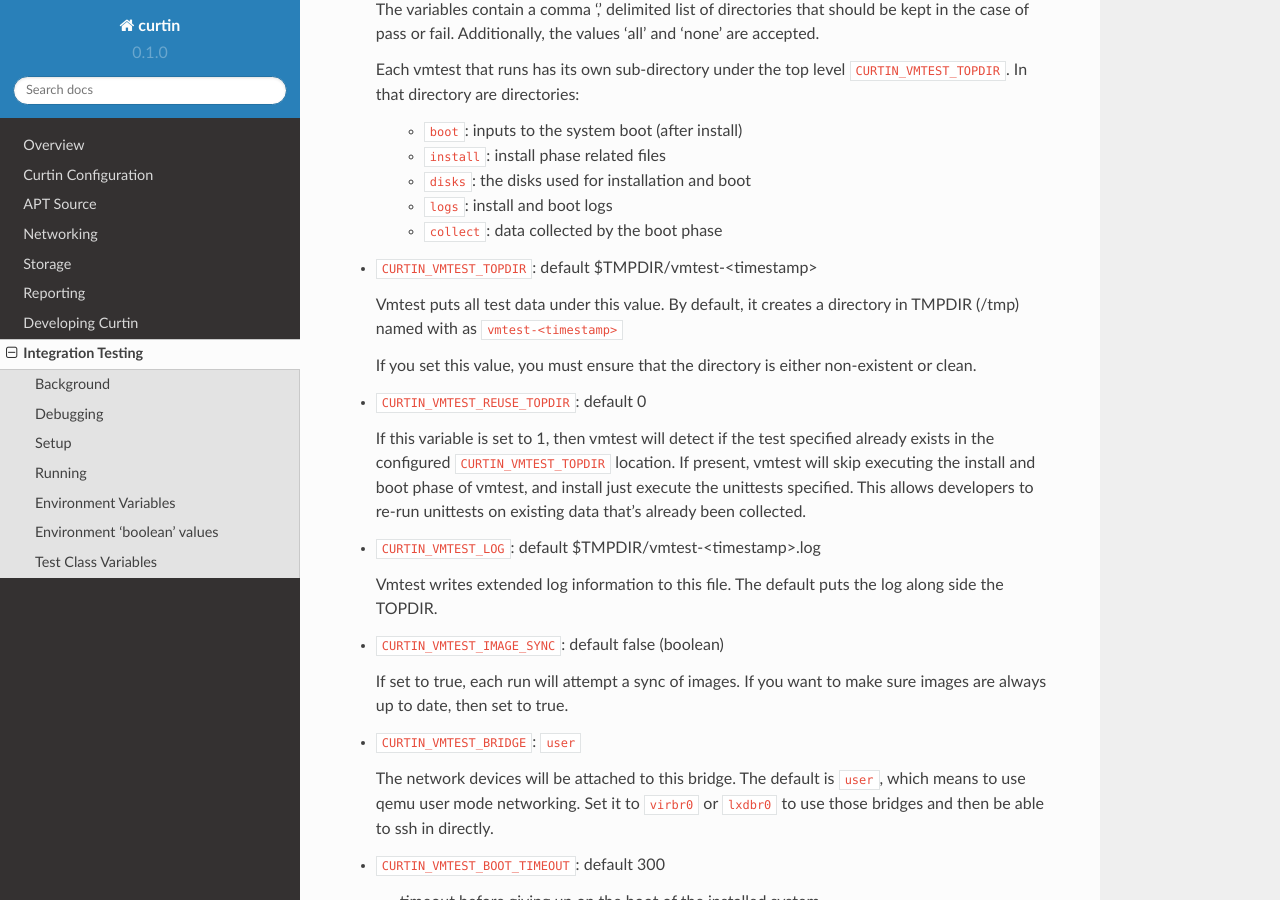
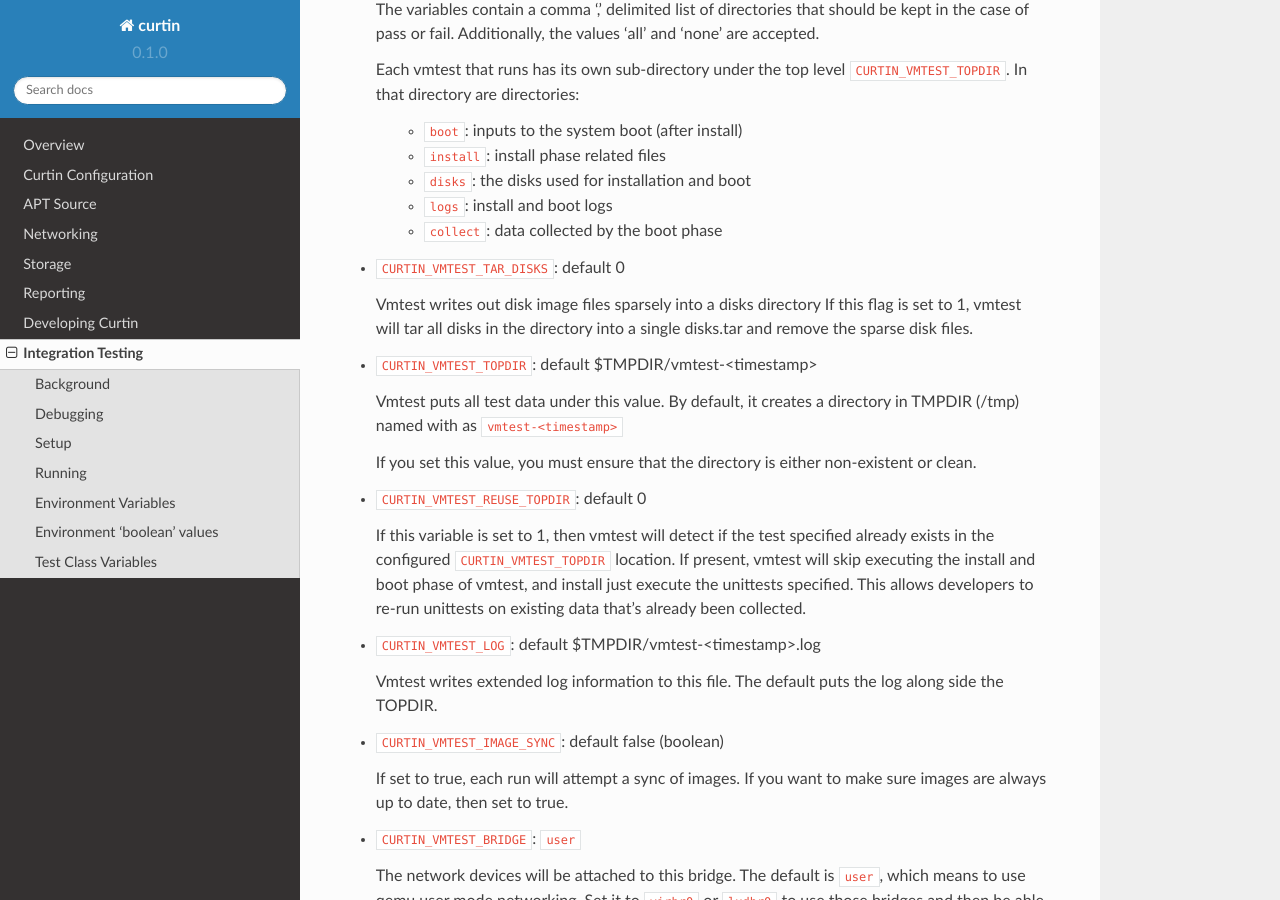
Before and after one commit to canonical/curtin, a Sphinx documentation site: the page built from doc/topics/integration-testing.rst, in a window 1280 px wide and 900 px high, scrolled down 3144 px. Built offline with Sphinx 7.4.7 and the Read the Docs theme 2.0.0, drawn with Linux system fonts in a browser that asks for light colours.

Commit message:
Add docs for CURTIN_VMTEST_TAR_DISKS
bzr-revno: 526.1.2

```diff
--- a/doc/topics/integration-testing.rst
+++ b/doc/topics/integration-testing.rst
@@ -160,6 +160,12 @@ Some environment variables affect the running of vmtest
     - ``disks``: the disks used for installation and boot
     - ``logs``: install and boot logs
     - ``collect``: data collected by the boot phase
+
+- ``CURTIN_VMTEST_TAR_DISKS``: default 0
+
+  Vmtest writes out disk image files sparsely into a disks directory
+  If this flag is set to 1, vmtest will tar all disks in the directory
+  into a single disks.tar and remove the sparse disk files.
 
 - ``CURTIN_VMTEST_TOPDIR``: default $TMPDIR/vmtest-<timestamp>
 
```
